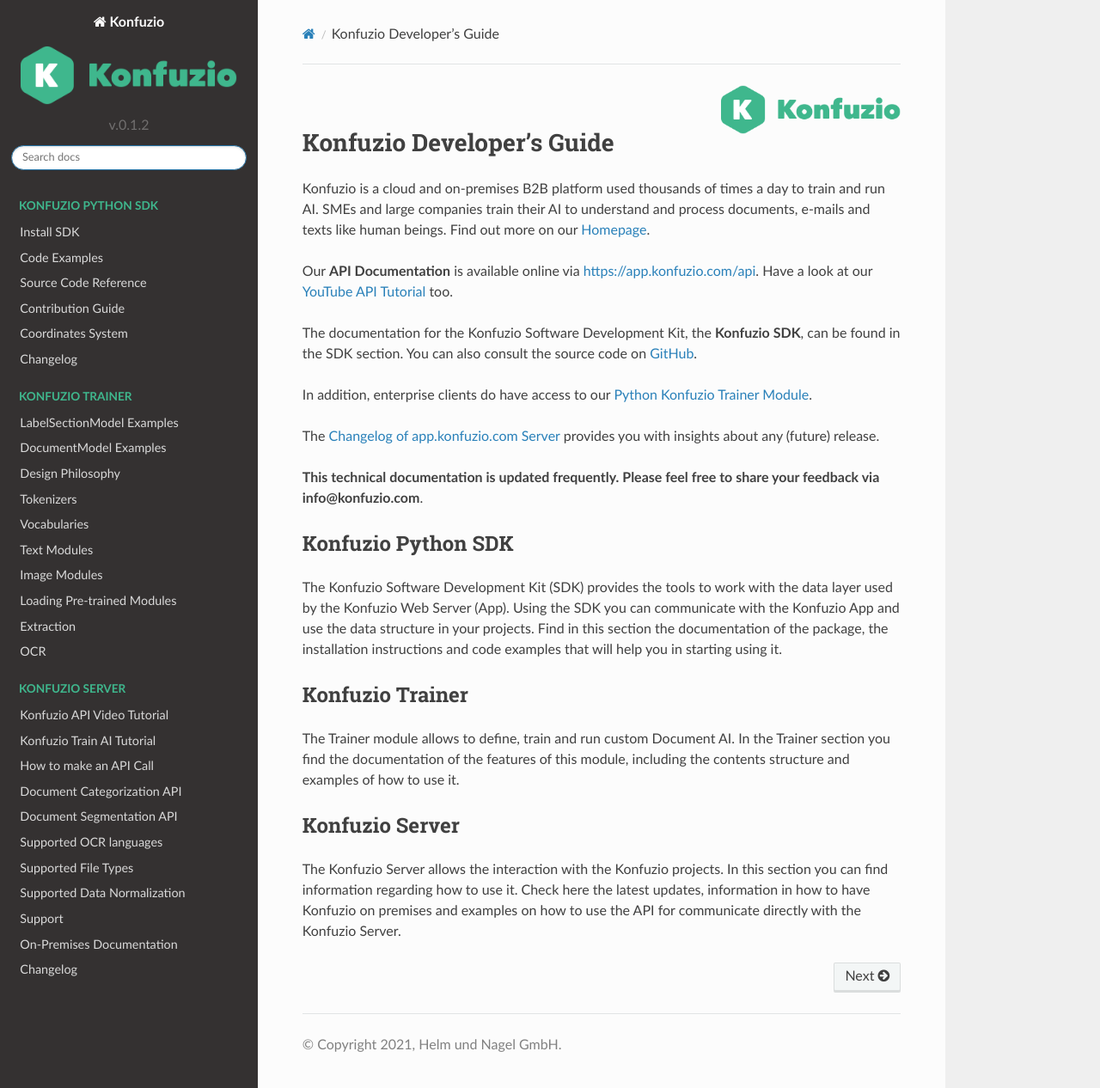
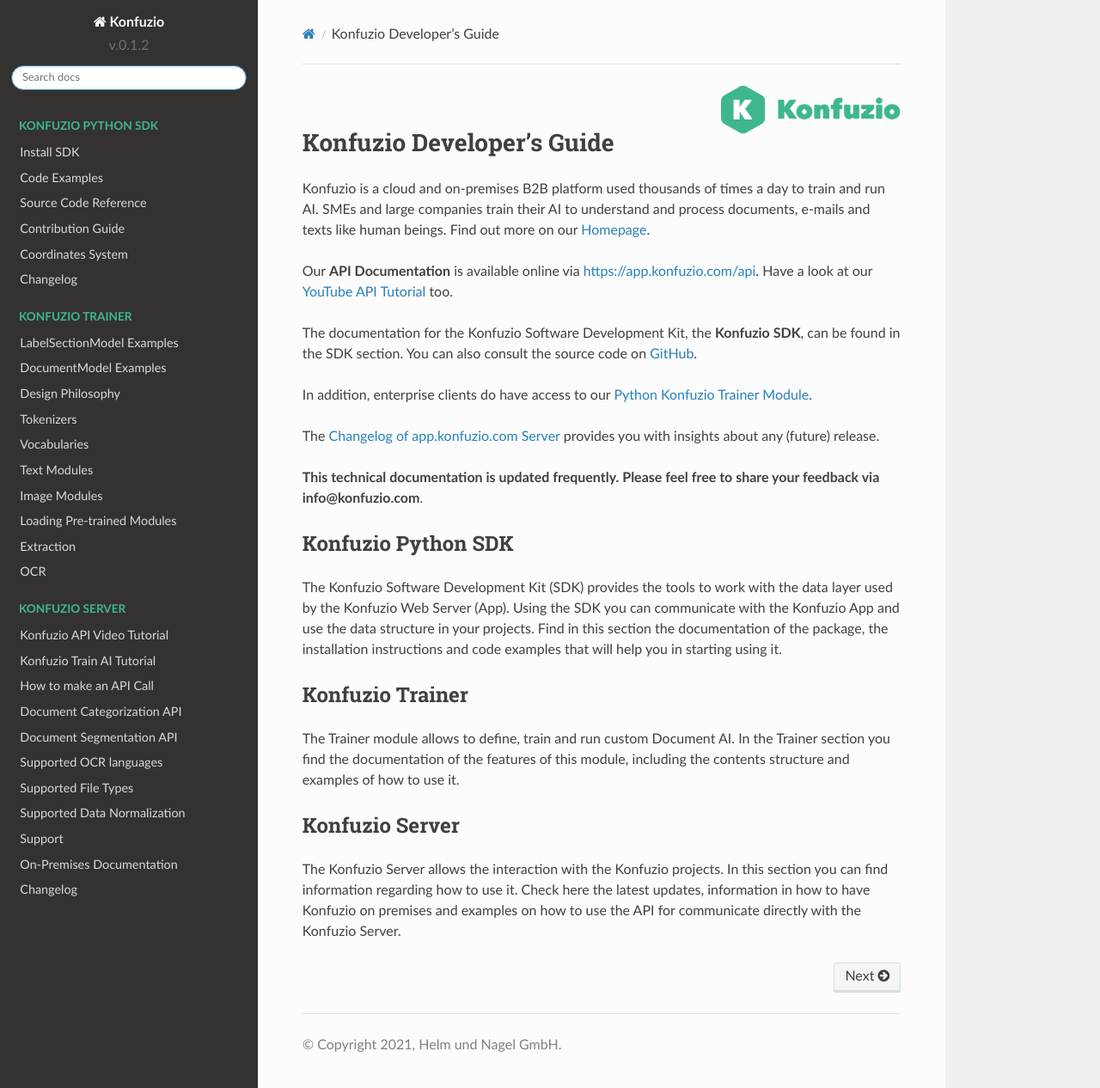
Before and after one commit to konfuzio-ai/konfuzio-sdk, a Sphinx documentation site: the page built from docs/index.rst, in a window 1280 px wide and 1266 px high. Shown: the whole window at 86% size. Built offline with Sphinx 7.4.7 and the Read the Docs theme 2.0.0, drawn with Linux system fonts in a browser that asks for light colours.

Commit message:
Update conf.py

```diff
--- a/docs/conf.py
+++ b/docs/conf.py
@@ -88,8 +88,8 @@
 html_static_path = ['_static']
 
 # -- HTML -------------------------------------------------------------------
-html_logo = '_static/docs__static_square_transparent_super_small.png'
-html_favicon = '_static/full_green_square.png'
+html_logo = 'docs__static_square_transparent_super_small.png'
+html_favicon = 'full_green_square.png'
 html_css_files = ['custom.css']
 html_show_sphinx = False
 html_baseurl = 'https://dev.konfuzio.com'
```
